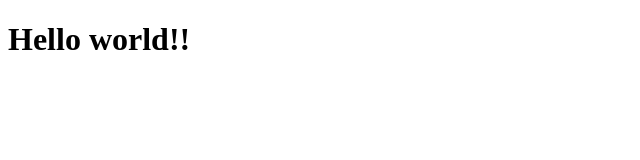
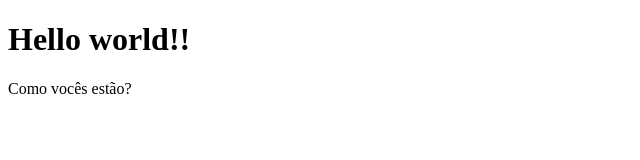
Before and after one commit to viniciussineza/git, a plain HTML site: page index.html in a window 1280 px wide. Shown: the whole page, without its empty margins (0-640 px from the left). Drawn offline with Linux system fonts and the light colour scheme.

Commit message:
Adição de uma nova feature a página

```diff
--- a/index.html
+++ b/index.html
@@ -8,5 +8,7 @@
     </head>
     <body>
         <h1>Hello world!!</h1>
+        <p>Como vocês estão?</p>
+
     </body>
 </html>
```
